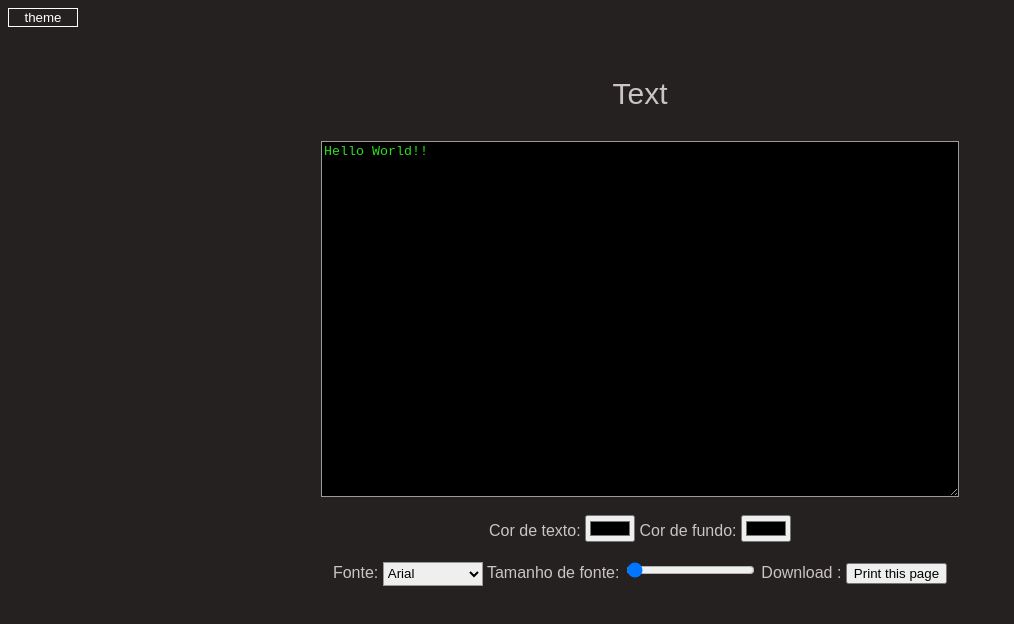
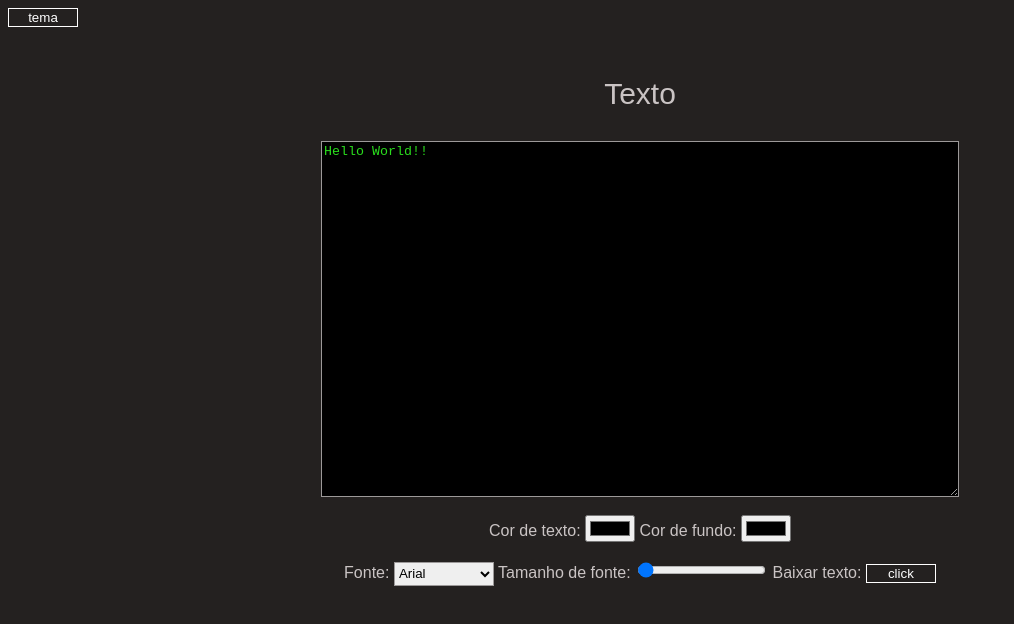
Before and after one commit to leandroleonardo/text-edit, a website: page index.html in a window 1280 px wide. Shown: the whole page, without its empty margins (0-1014 px from the left). Drawn offline with Linux system fonts and the light colour scheme.

Commit message:
fix language

```diff
--- a/index.html
+++ b/index.html
@@ -12,10 +12,10 @@
 
         <script src="script.js"> </script>
 
-        <button value="1" onclick="theme(this)" id="theme">theme</button>
+        <button value="1" onclick="theme(this)" id="theme">tema</button>
 
         <p class="texts titleText colorText" id="display-text">
-            Text
+            Texto
         </p>
 
         <textarea id="input-text">Hello World!!</textarea>
@@ -38,9 +38,8 @@
 
             <span class="colorText" >Tamanho de fonte:</span>
             <input type="range" value="1" name="" id="sizeFont" onclick="selectRange(this)">
-            <span> Download : </span>
-
-            <button onclick="printText()">Print this page</button>
+            <span>Baixar texto: </span>
+            <button class="down-txt" onclick="printText()">click</button>
 
         </div>
     </main>
--- a/package.json
+++ b/package.json
@@ -4,11 +4,10 @@
   "description": "",
   "main": "script.js",
   "scripts": {
-    "test": "echo \"Error: no test specified\" && exit 1"
+    "test": ""
   },
   "author": "Leandro L Assarice",
   "license": "ISC",
   "dependencies": {
-    "print-js": "^1.5.0"
   }
 }
--- a/style.css
+++ b/style.css
@@ -3,6 +3,15 @@ body{
 }
 
 #theme {
+    display: inline;
+    border: 1px solid white;
+    width: 70px;
+    background-color: #242120;
+    color: white;
+}
+
+
+.down-txt {
     display: inline;
     border: 1px solid white;
     width: 70px;
```
